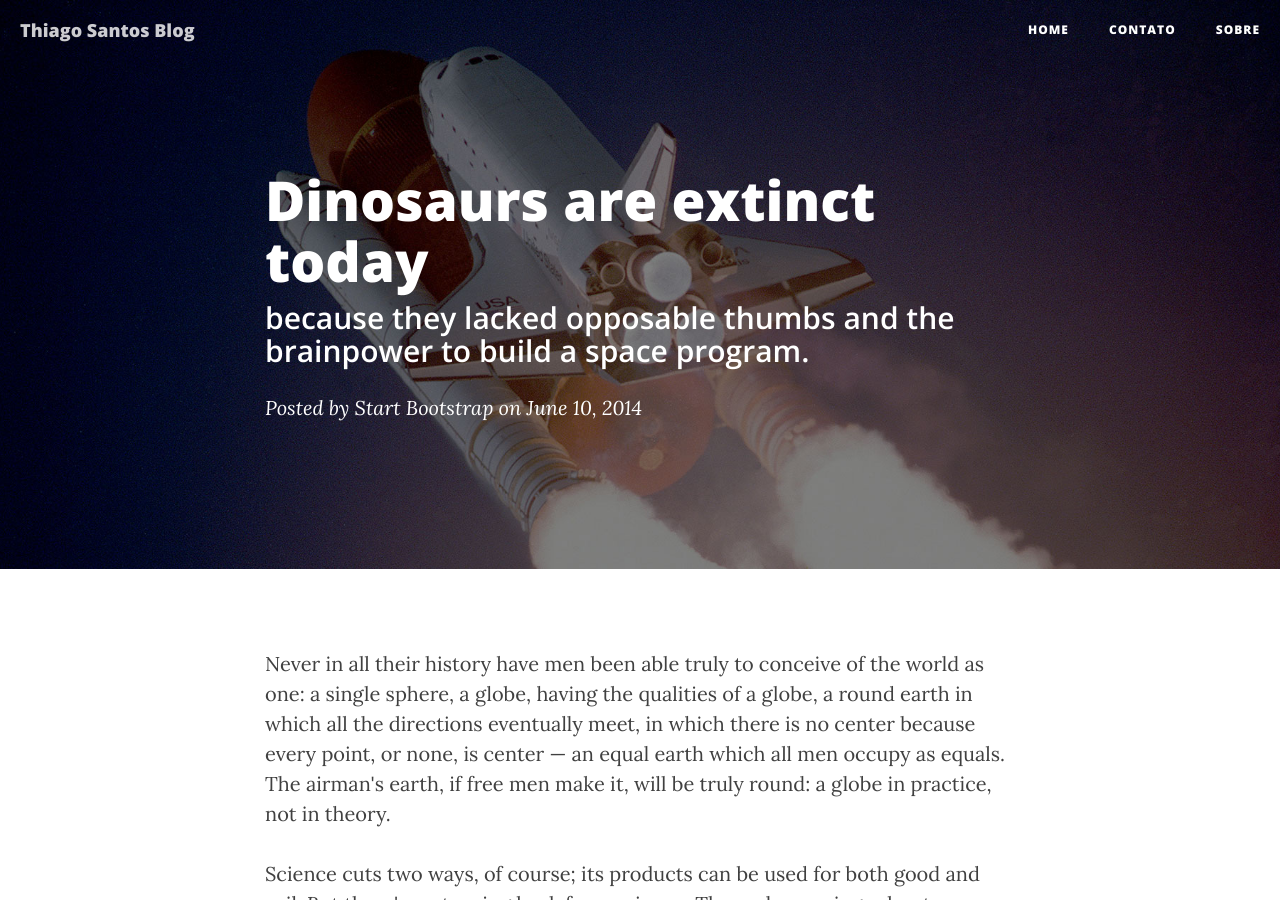
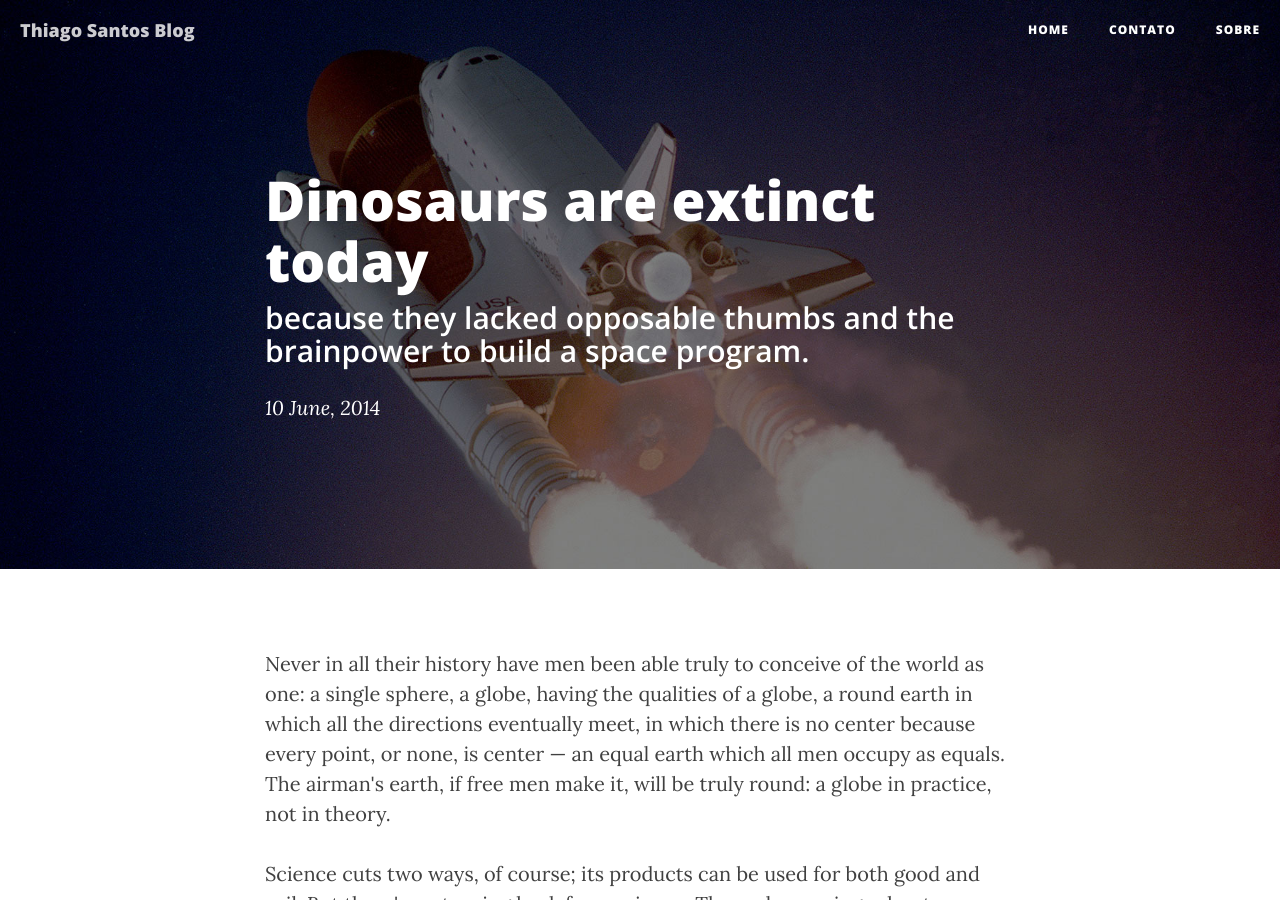
Before and after one commit to thiiisantos/thiiisantos.github.io, a Jekyll site: the page built from _posts/2014-06-10-dinosaurs.markdown, in a window 1280 px wide and 900 px high. Built offline with Jekyll 4.4.1, drawn with Linux system fonts in a browser that asks for light colours; nearby versions of some CDN libraries.

Commit message:
Alteração da exibição de data no layout dos posts

```diff
--- a/_layouts/post.html
+++ b/_layouts/post.html
@@ -12,7 +12,8 @@
                     {% if page.subtitle %}
                     <h2 class="subheading">{{ page.subtitle }}</h2>
                     {% endif %}
-                    <span class="meta">Posted by {% if page.author %}{{ page.author }}{% else %}{{ site.title }}{% endif %} on {{ page.date | date: "%B %-d, %Y" }}</span>
+                    <span class="meta">{{ page.date | date: "%-d %B, %Y" }}</span>
+                    <!-- <span class="meta">Posted by {% if page.author %}{{ page.author }}{% else %}{{ site.title }}{% endif %} on {{ page.date | date: "%B %-d, %Y" }}</span> -->
                 </div>
             </div>
         </div>
```
